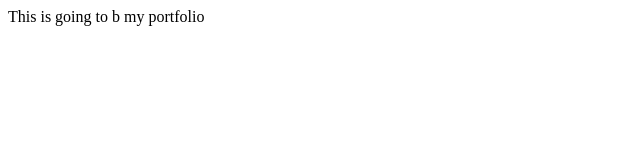
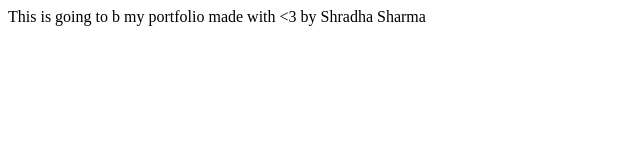
Before and after one commit to amanyadev/Website, a plain HTML site: page about.html in a window 1280 px wide. Shown: the whole page, without its empty margins (0-640 px from the left). Drawn offline with Linux system fonts and the light colour scheme.

Commit message:
Update about.html

```diff
--- a/about.html
+++ b/about.html
@@ -1,8 +1,8 @@
 <html>
 <head>
-<title>About us</title>
+<title>About uss</title>
 </head>
 <body>
-<p>This is going to b my portfolio</p>
+<p>This is going to b my portfolio made with <3 by Shradha Sharma</p>
 </body>
 </html>
```
